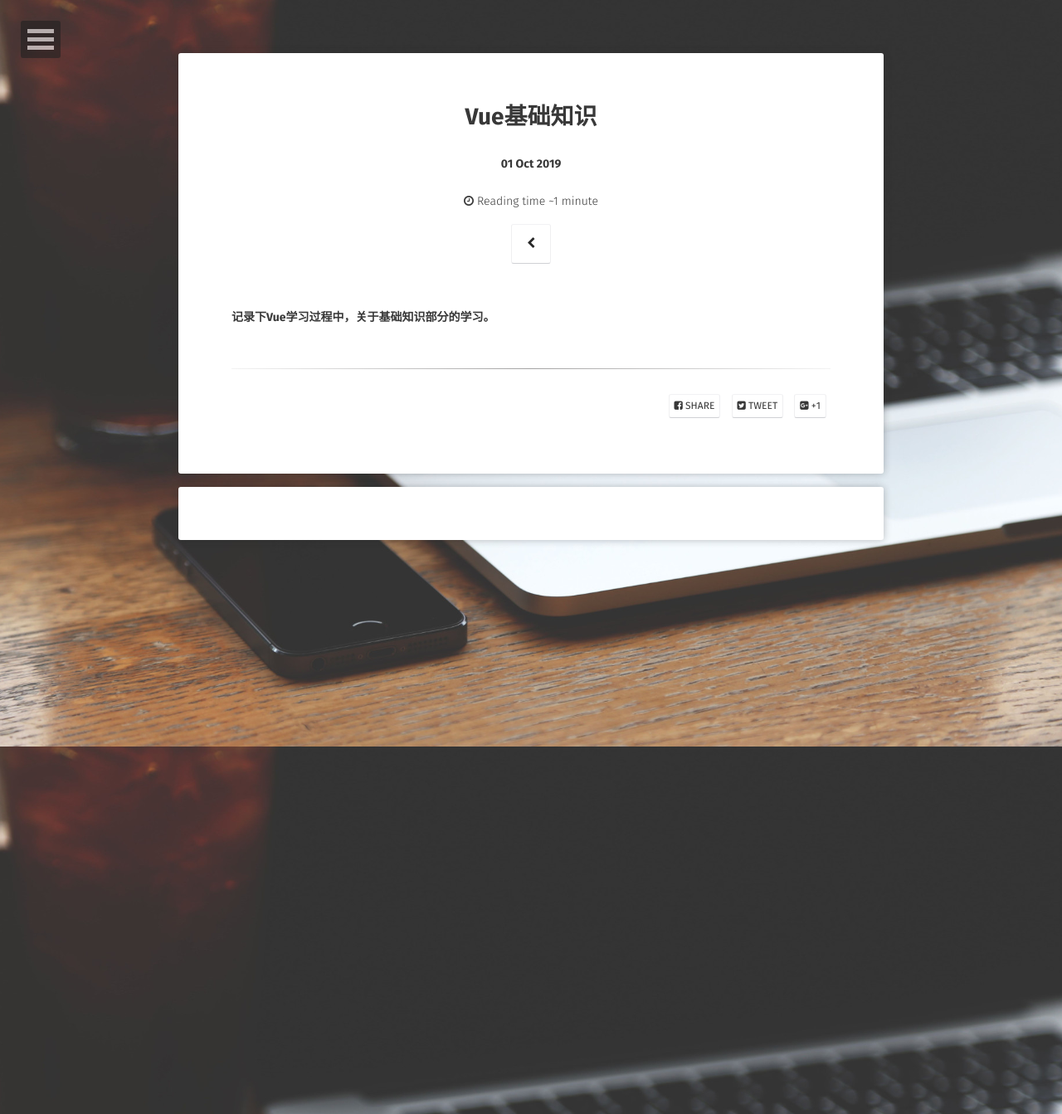
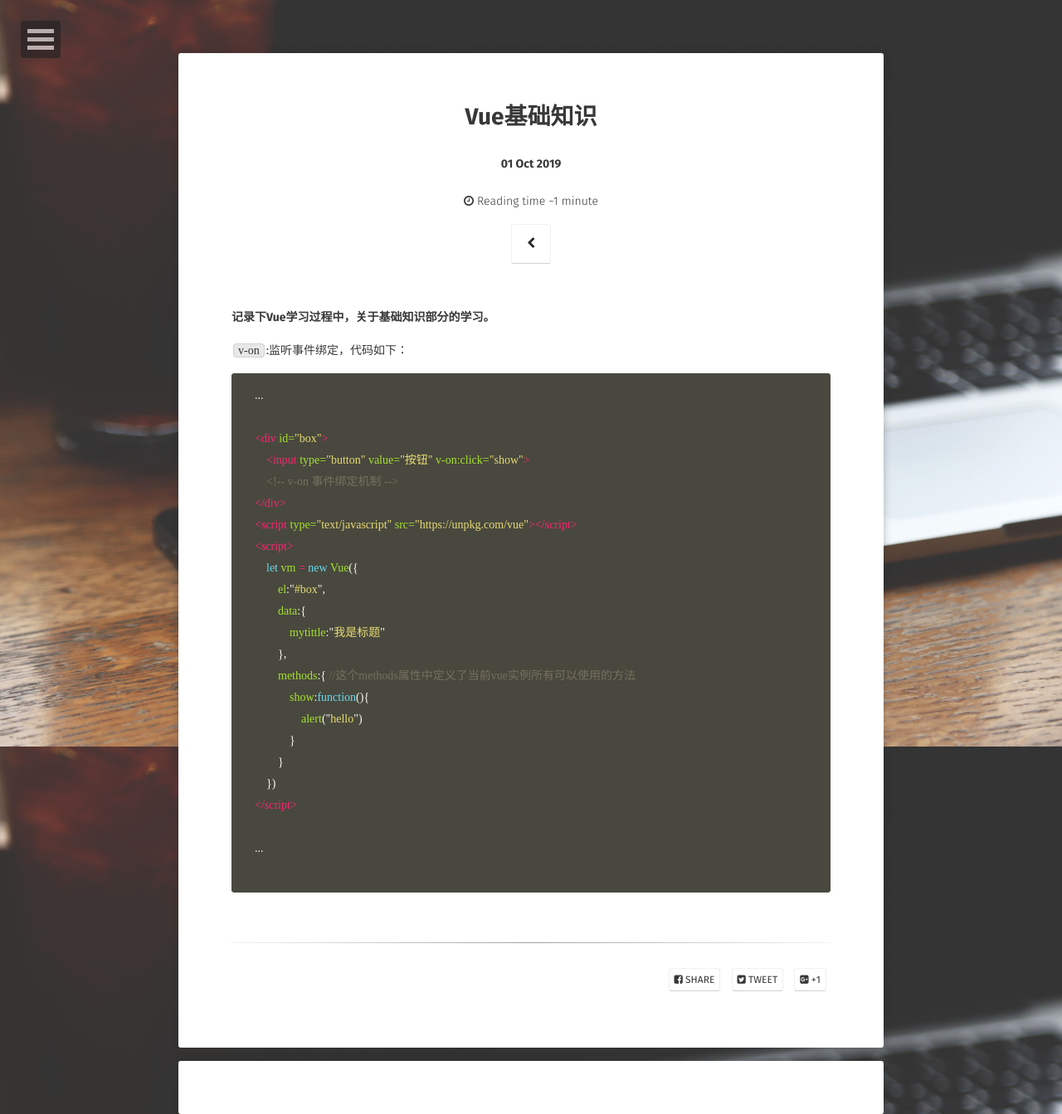
Before and after one commit to thomas-void0/lmxyjy.github.io, a Jekyll site: the page built from _posts/2019-10-1-vue基础记录.md, in a window 1280 px wide. Shown: the whole page at 83% size. Built offline with Jekyll 4.4.1, drawn with Linux system fonts in a browser that asks for light colours; some web fonts are replaced; comment, search, counter and statistics services are not loaded.

`````diff
--- a/_posts/2019-10-1-vue基础记录.md
+++ b/_posts/2019-10-1-vue基础记录.md
@@ -7,3 +7,31 @@ comments: true
 ---
 
 **记录下Vue学习过程中，关于基础知识部分的学习。**
+
+`v-on`:监听事件绑定，代码如下：
+
+````html
+    ...
+
+    <div id="box">
+        <input type="button" value="按钮" v-on:click="show">
+        <!-- v-on 事件绑定机制 -->
+    </div>
+    <script type="text/javascript" src="https://unpkg.com/vue"></script>
+    <script>
+        let vm = new Vue({
+            el:"#box",
+            data:{
+                mytittle:"我是标题"
+            },
+            methods:{ //这个methods属性中定义了当前vue实例所有可以使用的方法
+                show:function(){
+                    alert("hello")
+                }
+            }
+        })
+    </script>
+
+    ...
+
+````
`````
Also changed, not shown: _posts/2019-9-20-如何搭建一个react开发环境.md (+31 -21 lines).
